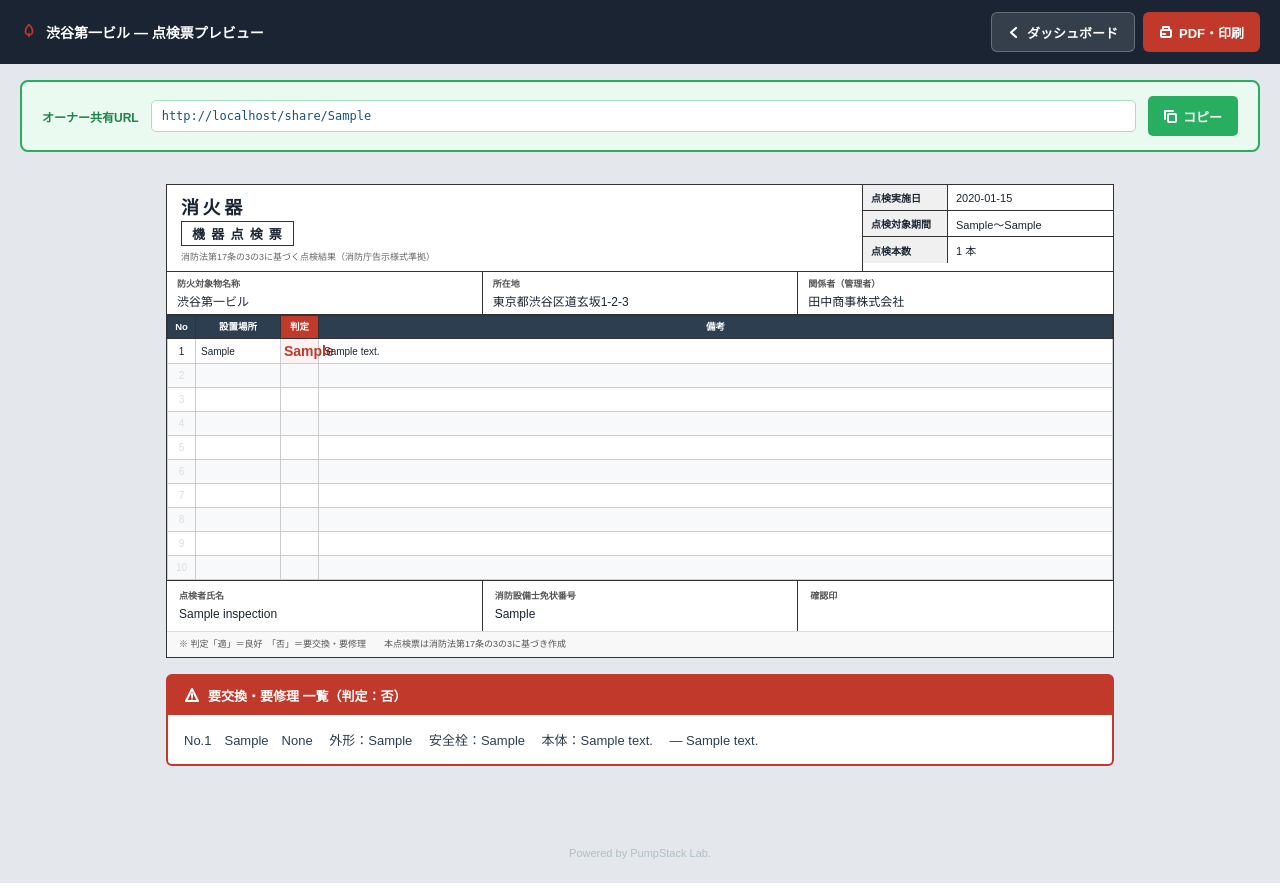
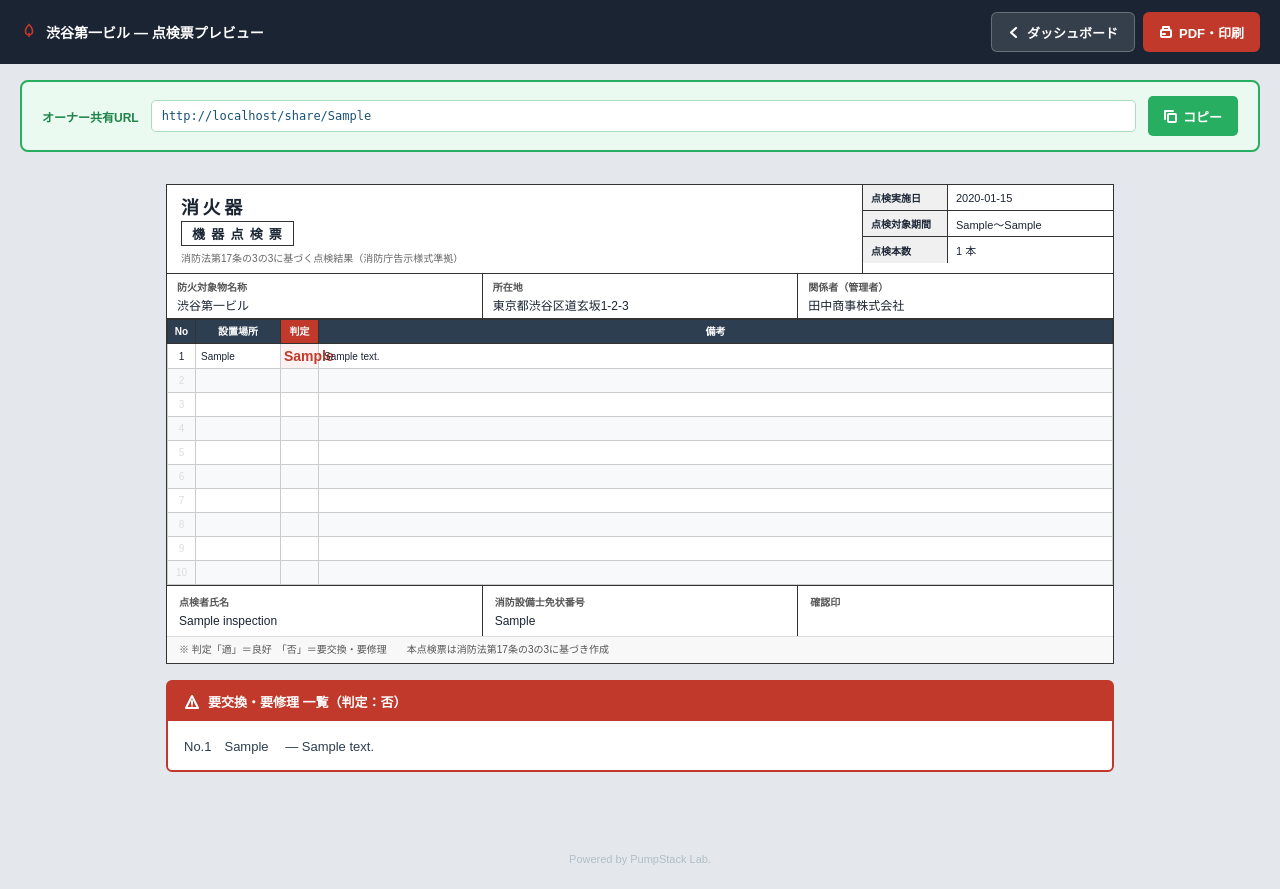
Before and after one commit to pumpstack-lab/psl-shobo-demo, a Flask app: a page that uses app/templates/report_preview.html in a window 1280 px wide. Run offline with Flask 3, Linux system fonts and the light colour scheme; data comes from the database, SQL or seed files in the repository; tables that the repository leaves empty hold one stand-in row (values such as "Sample post").

Commit message:
style: report票の動的テーブルUIをImpeccable critiqueで改善
Co-Authored-By: Claude Sonnet 4.6 <noreply@anthropic.com>

```diff
--- a/app/templates/report_preview.html
+++ b/app/templates/report_preview.html
@@ -58,7 +58,7 @@ body { font-family: 'Hiragino Sans', 'Meiryo', 'MS PGothic', sans-serif; backgro
   display: inline-block; border: 1.5px solid #333;
   padding: 2px 10px; font-size: 13px; font-weight: 700; margin-top: 2px; letter-spacing: 0.1em;
 }
-.title-law { font-size: 9px; color: #666; margin-top: 4px; }
+.title-law { font-size: 10px; color: #666; margin-top: 4px; }
 .meta-block { display: flex; flex-direction: column; min-width: 250px; }
 .meta-row { display: flex; border-bottom: 1px solid #333; min-height: 26px; }
 .meta-row:last-child { border-bottom: none; }
@@ -71,13 +71,15 @@ body { font-family: 'Hiragino Sans', 'Meiryo', 'MS PGothic', sans-serif; backgro
 .info-strip { display: flex; border-bottom: 1.5px solid #333; }
 .info-cell { flex: 1; padding: 5px 10px; border-right: 1px solid #333; min-height: 30px; }
 .info-cell:last-child { border-right: none; }
-.info-cell .lbl { font-size: 9px; color: #555; font-weight: 700; margin-bottom: 2px; }
+.info-cell .lbl { font-size: 10px; color: #555; font-weight: 700; margin-bottom: 2px; }
 .info-cell .val { font-size: 12px; }
 
-table.check { width: 100%; border-collapse: collapse; font-size: 10px; table-layout: fixed; }
+/* テーブルラッパー：モバイルで水平スクロール */
+.table-wrap { overflow-x: auto; -webkit-overflow-scrolling: touch; }
+table.check { width: 100%; border-collapse: collapse; font-size: 10px; table-layout: fixed; min-width: 500px; }
 table.check th {
-  background: #2c3e50; color: white; padding: 5px 3px; text-align: center;
-  border: 1px solid #333; font-size: 9.5px; vertical-align: middle; line-height: 1.3;
+  background: #2c3e50; color: white; padding: 5px 4px; text-align: center;
+  border: 1px solid #333; font-size: 10px; vertical-align: middle; line-height: 1.3;
 }
 table.check th.s-hd { background: #3d566e; }
 table.check th.r-hd { background: #c0392b; }
@@ -95,12 +97,12 @@ table.check td.empty { color: #ddd; }
 .sign-strip { display: flex; border-top: 1.5px solid #333; }
 .sign-cell { flex: 1; padding: 8px 12px; border-right: 1px solid #333; min-height: 50px; }
 .sign-cell:last-child { border-right: none; }
-.sign-cell .lbl { font-size: 9px; color: #555; font-weight: 700; margin-bottom: 5px; }
+.sign-cell .lbl { font-size: 10px; color: #555; font-weight: 700; margin-bottom: 5px; }
 .sign-cell .val { font-size: 12px; }
 
 .foot-note {
   background: #f8f8f8; border-top: 1px solid #ddd;
-  padding: 5px 12px; font-size: 9px; color: #555; line-height: 1.6;
+  padding: 5px 12px; font-size: 10px; color: #555; line-height: 1.6;
 }
 
 /* ---- 要修理サマリ ---- */
@@ -134,6 +136,12 @@ table.check td.empty { color: #ddd; }
   .page-wrap { padding: 0; max-width: 100%; }
   body { background: white; }
   @page { size: A4 landscape; margin: 8mm; }
+  .table-wrap { overflow: visible; }
+  .ng-summary { page-break-inside: avoid; border: 2px solid #c0392b !important; }
+  .ng-title { -webkit-print-color-adjust: exact; print-color-adjust: exact; }
+  table.check th { -webkit-print-color-adjust: exact; print-color-adjust: exact; }
+  table.check td.ok { -webkit-print-color-adjust: exact; print-color-adjust: exact; }
+  table.check td.ng { -webkit-print-color-adjust: exact; print-color-adjust: exact; }
 }
 
 @media (prefers-reduced-motion: reduce) {
@@ -222,6 +230,7 @@ table.check td.empty { color: #ddd; }
     </div>
   </div>
 
+  <div class="table-wrap">
   <table class="check">
     {% set fields = check_schema.fields %}
     <colgroup>
@@ -274,6 +283,7 @@ table.check td.empty { color: #ddd; }
       {% endfor %}
     </tbody>
   </table>
+  </div><!-- /.table-wrap -->
 
   <div class="sign-strip">
     <div class="sign-cell">
@@ -308,10 +318,13 @@ table.check td.empty { color: #ddd; }
   <div class="ng-body">
     {% for item in ng_items %}
     <div class="ng-item">
-      No.{{ item.no }}　{{ item['location'] }}　{{ item['type'] }}
-      {% if item['outer'] != '正常' %}　外形：{{ item['outer'] }}{% endif %}
-      {% if item['safety_pin'] != '正常' %}　安全栓：{{ item['safety_pin'] }}{% endif %}
-      {% if item['body'] != '正常' %}　本体：{{ item['body'] }}{% endif %}
+      No.{{ item.no }}　{{ item['location'] }}
+      {%- for f in check_schema.fields %}
+        {%- if f.key not in ['location', 'judgment', 'note'] %}
+          {%- set val = item.get(f.key) or item['extra'].get(f.key, '') %}
+          {%- if val and val != '正常' and val != 'なし' %}　{{ f.label }}：{{ val }}{%- endif %}
+        {%- endif %}
+      {%- endfor %}
       {% if item['note'] %}　― {{ item['note'] }}{% endif %}
     </div>
     {% endfor %}
```
Also changed, not shown: app/templates/report_share.html (+11 -6 lines).
